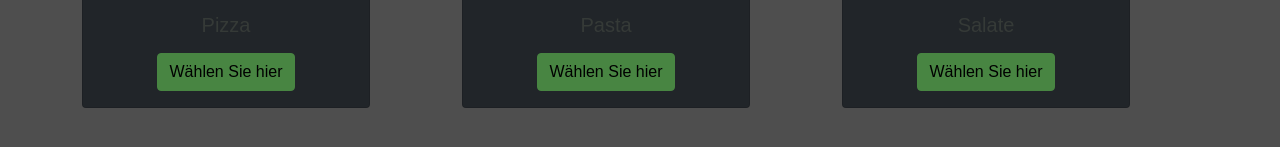
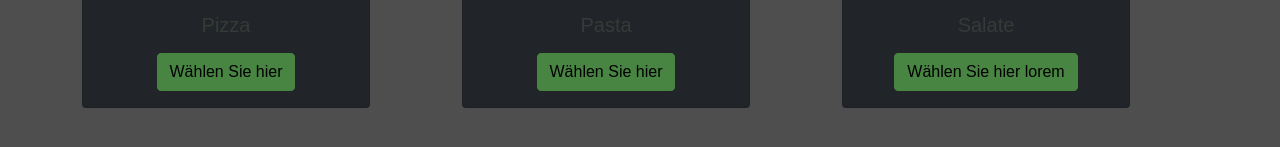
Before and after one commit to ShiningElektra/tasty, a website built with webpack: page src/index.html in a window 1280 px wide. Shown: the part 389-536 px from the top of the page. Built offline with nearby package versions, Linux system fonts and the light colour scheme; files whose address does not match are found by name.

Commit message:
content und cards added

```diff
--- a/src/index.html
+++ b/src/index.html
@@ -77,7 +77,7 @@
                 <div class="card-body">
                   <h5 class="card-title">Salate</h5>
                   <p class="card-text"></p>
-                  <a href="#" class="btn btn-primary">Wählen Sie hier</a>
+                  <a href="#" class="btn btn-primary">Wählen Sie hier lorem </a>
                 </div>
               </div>
             </div>
```
